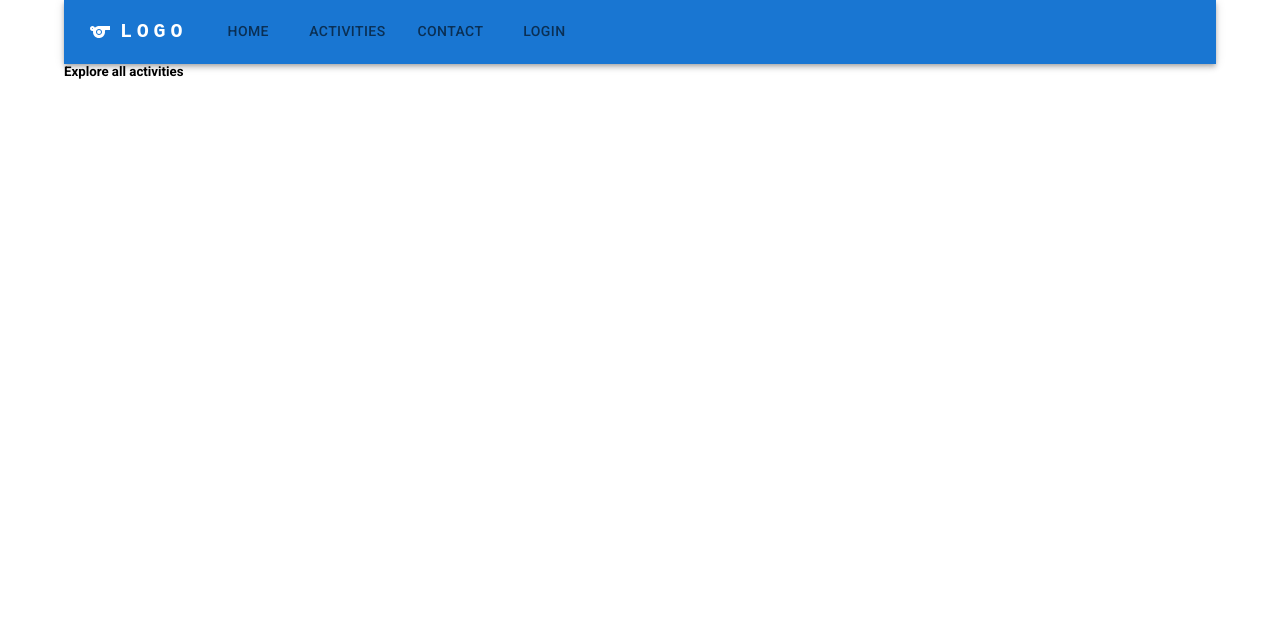
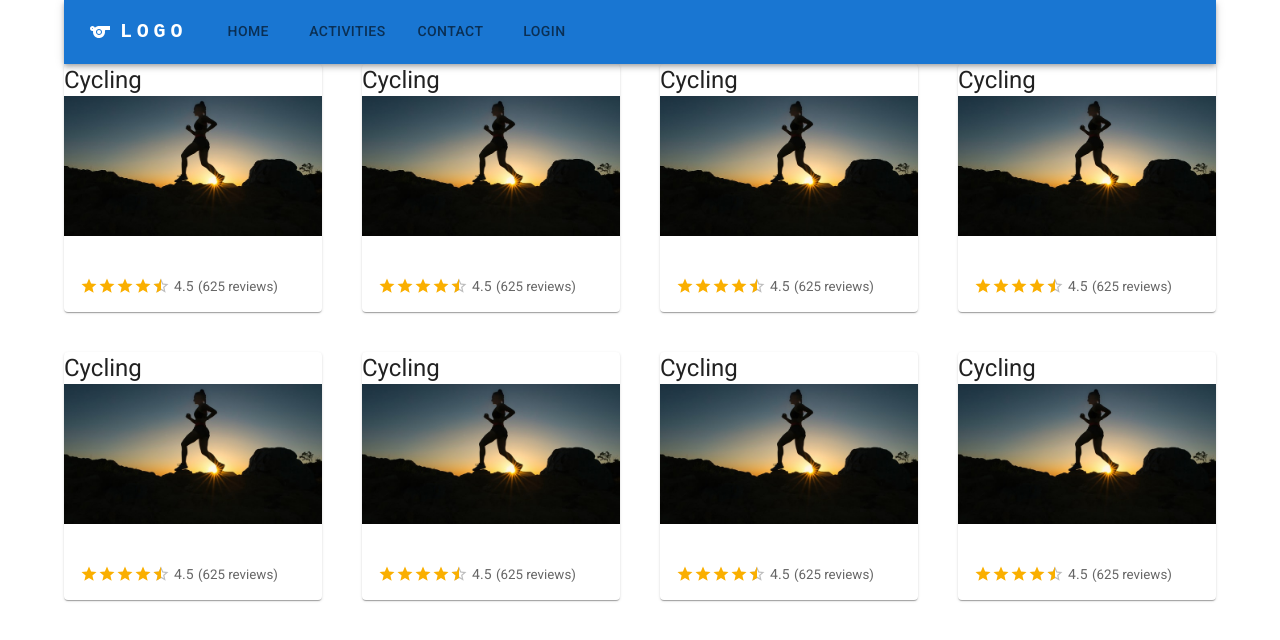
Before and after one commit to Feng-CA/sports-4-us_react, a React (Create React App) app: page /activities in a window 1280 px wide. Shown: the top 640 px of the page. Built offline with nearby package versions, Linux system fonts and the light colour scheme.

Commit message:
creates CategoryCard

```diff
--- a/src/components/Activities.js
+++ b/src/components/Activities.js
@@ -1,6 +1,18 @@
+import CategoryCard from "./CategoryCard";
+import Grid from "@mui/material/Grid";
+
 const Activities = () => {
     return (
-      <h5>Explore all activities</h5>
+      <Grid container spacing={5}>
+        <CategoryCard />
+        <CategoryCard />
+        <CategoryCard />
+        <CategoryCard />
+        <CategoryCard />
+        <CategoryCard />
+        <CategoryCard />
+        <CategoryCard />
+      </Grid>
     )
 }
 
--- /dev/null
+++ b/src/components/CategoryCard.js
@@ -0,0 +1,43 @@
+import * as React from 'react';
+import Card from '@mui/material/Card';
+import CardContent from '@mui/material/CardContent';
+import CardMedia from '@mui/material/CardMedia';
+import Typography from '@mui/material/Typography';
+import { CardActionArea } from '@mui/material';
+import Grid from "@mui/material/Grid";
+import Box from '@mui/material/Box';
+import Rating from '@mui/material/Rating';
+import running from "../assets/running.jpg";
+
+export default function CategoryCard() {
+  return (
+    <Grid item xs={3}>
+        <Card sx={{ maxWidth: 345 }}>
+        <CardActionArea>
+            <Box sx={{display: "flex", alignItems: "center"}}>
+                <Typography variant="h5" component="div">
+                    Cycling
+                </Typography>
+            </Box>
+            <CardMedia
+            component="img"
+            height="140"
+            image={running}
+            alt="activity"
+            />
+            <CardContent>
+            <Box sx={{display: "flex", alignItems: "center"}} marginTop={3}>
+              <Rating name="read-only" value={4.5} readOnly precision={0.5} size="small" />
+              <Typography variant="body2" component="p" marginLeft={0.5} color="text.secondary">
+                  4.5
+              </Typography>
+              <Typography variant="body3" component="p" marginLeft={0.5} color="text.secondary">
+                  (625 reviews)
+              </Typography>
+            </Box>
+            </CardContent>
+        </CardActionArea>
+        </Card>
+    </Grid>
+  );
+}
```
